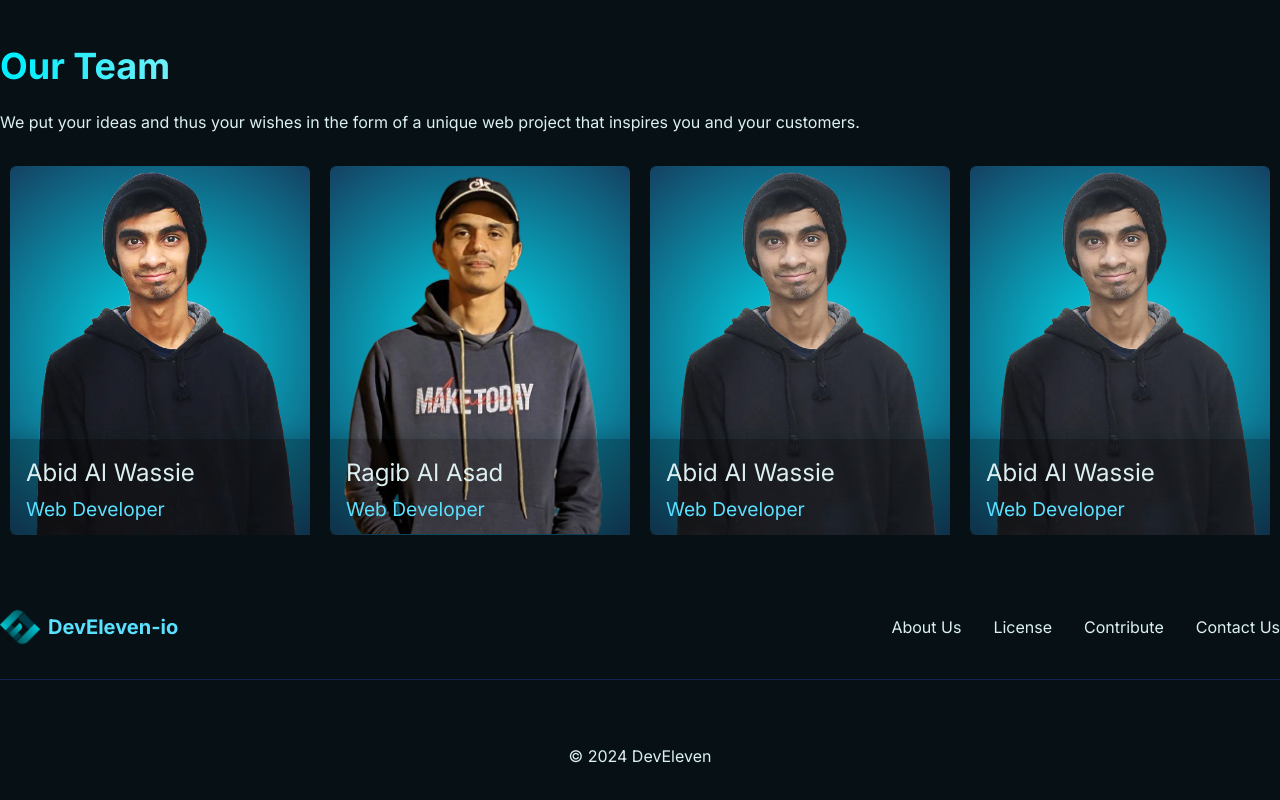
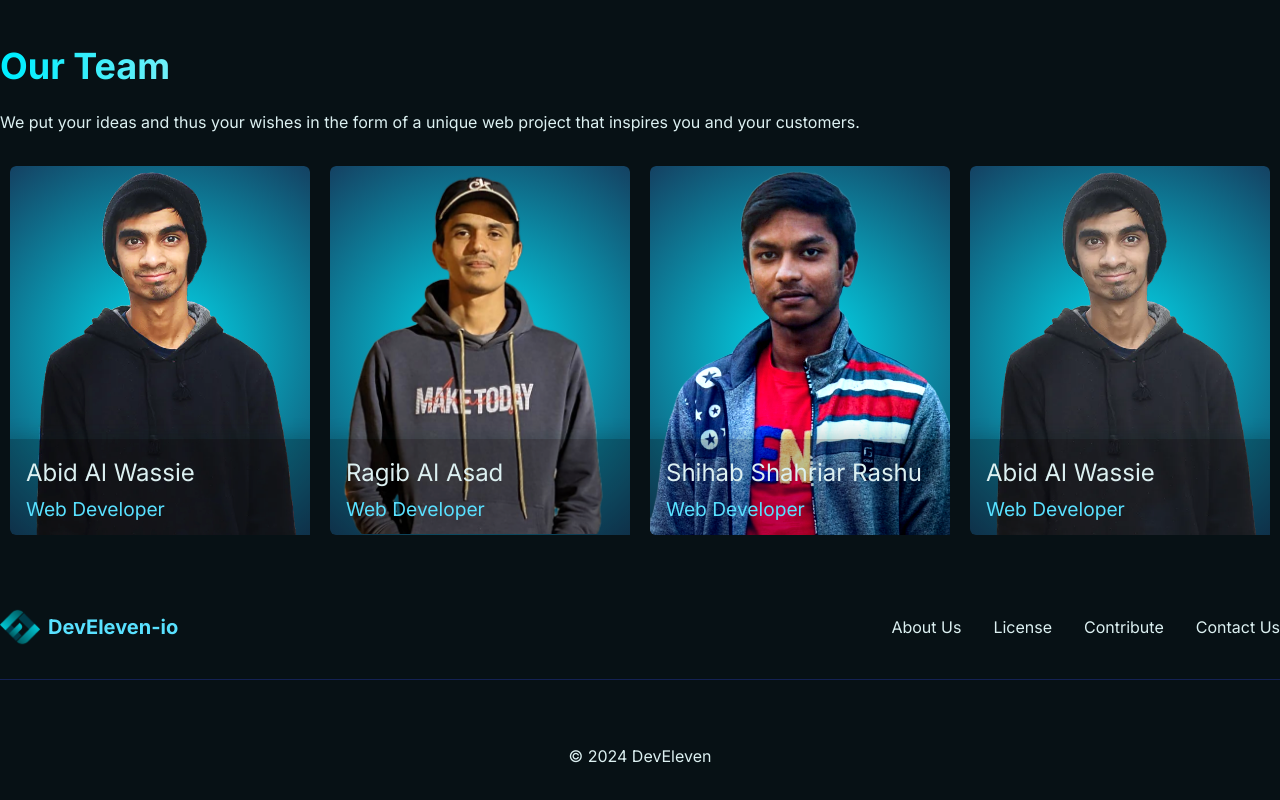
Before and after one commit to DEVELEVEN-io/develeven-io, a Next.js app: page / in a window 1280 px wide. Shown: the part 1678-2478 px from the top of the page. Built offline with nearby package versions, Linux system fonts and the light colour scheme.

Commit message:
added member info for rashu

```diff
--- a/components/Team/Team.jsx
+++ b/components/Team/Team.jsx
@@ -46,18 +46,18 @@ const Team = () => {
         </div>
 
         <div className="memberCard bg-bglight rounded-t-md rounded-l-md rounded-b-none flex flex-col mx-auto">
-          <Image src={images.portrait_1_md} alt="Logo" width={300} height={300}/>
+          <Image src={images.portrait_rashu_md} alt="Logo" width={300} height={300}/>
           <div className="memberGradient absolute inset-0 rounded-t-md rounded-l-md rounded-b-none" />
           <div className="memberInfo flex flex-col mx-auto">
-          <span className="memberName mb-1">Abid Al Wassie</span>
+          <span className="memberName mb-1">Shihab Shahriar Rashu</span>
             <span className="memberTitle text-highlight my-0">Web Developer</span>
             <div className="memberDesc">
-              <p className="memberText">Abid Al Wassie is the senior developer of DevEleven-io. He is a full stack developer with 4+ years of experience. He is the creator of oneManDev. He has a long history with JavaScript and other technologies.</p>
+              <p className="memberText">Shihab Shahriar Rashu is one of the team members of DevEleven-io. He is a web developer specializing in JavaScript and Python programming languages</p>
               <ul className="memberLinks flex">
-                <li className="text-4xl mx-auto mb-4 mt-8"><a href="https://abidalwassie.me" target="_blank"><FaGlobe /></a></li>
-                <li className="text-4xl mx-auto mb-4 mt-8"><a href="https://github.com/AbidAlWassie" target="_blank"><FaGithub /></a></li>
-                <li className="text-4xl mx-auto mb-4 mt-8"><a href="https://youtube.com/@oneManDev" target="_blank"><FaYoutube /></a></li>
-                <li className="text-4xl mx-auto mb-4 mt-8"><a href="https://www.linkedin.com/in/abidalwassie" target="_blank"><FaLinkedin /></a></li>
+                <li className="text-4xl mx-auto mb-4 mt-8"><a href="https://facebook.com/mdshihabshahriar.rashu" target="_blank"><FaGlobe /></a></li>
+                <li className="text-4xl mx-auto mb-4 mt-8"><a href="https://github.com/muhammadshihab" target="_blank"><FaGithub /></a></li>
+                <li className="text-4xl mx-auto mb-4 mt-8"><a href="https://youtube.com/" target="_blank"><FaYoutube /></a></li>
+                <li className="text-4xl mx-auto mb-4 mt-8"><a href="https://www.linkedin.com/" target="_blank"><FaLinkedin /></a></li>
               </ul>
             </div>
           </div>
--- a/constants/images.jsx
+++ b/constants/images.jsx
@@ -2,6 +2,7 @@ import profile_sm from '../assets/profile_sm.png';
 import portrait_1_md from '../assets/portrait_1_md.png';
 import portrait_abid_md from '../assets/portrait_abid_md.png';
 import portrait_ragib_md from '../assets/portrait_ragib_md.png';
+import portrait_rashu_md from '../assets/portrait_rashu_md.png';
 import logo from '../assets/logo.png';
 
 
@@ -10,6 +11,7 @@ const data = {
   portrait_1_md,
   portrait_abid_md,
   portrait_ragib_md,
+  portrait_rashu_md,
   logo,
 };
 
```
Also changed, not shown: assets/portrait_ragib_md.png, assets/portrait_rashu_md.png (added).
